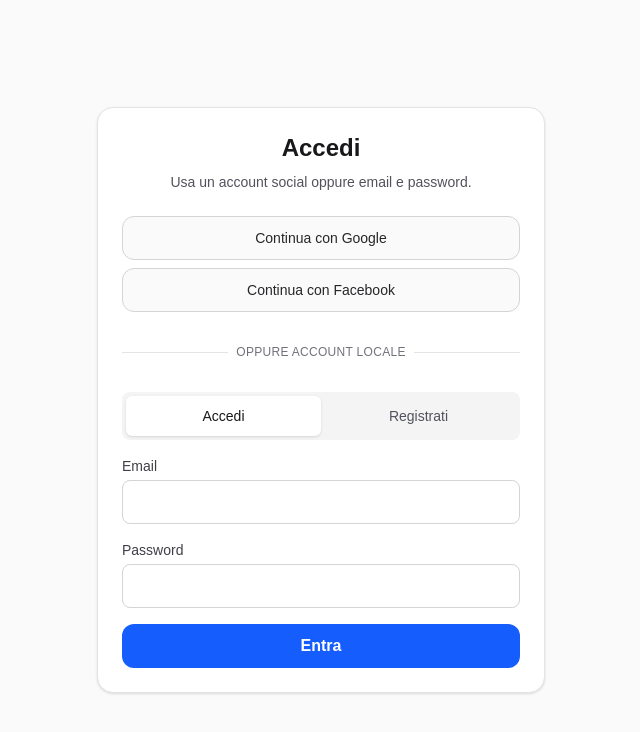
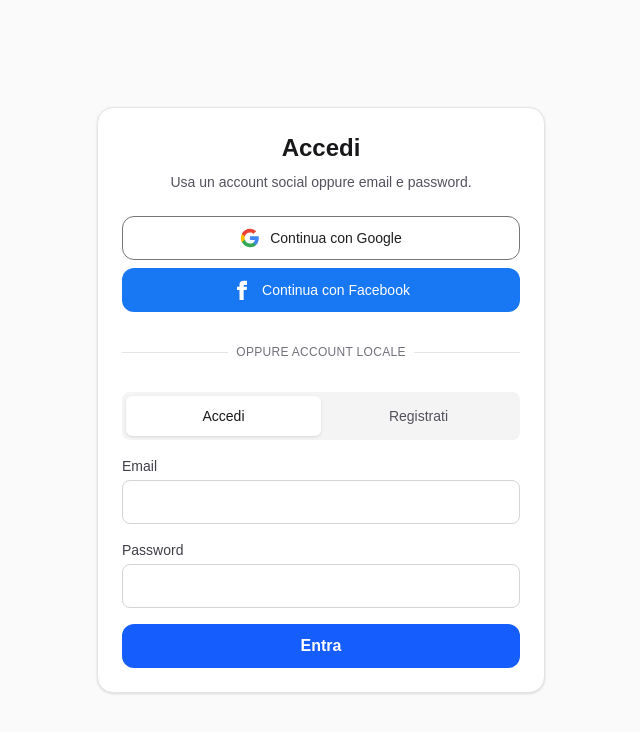
Before and after one commit to TomukiDev/school-games, a Next.js app: page /login in a window 1280 px wide. Shown: the top 732 px of the page, without its empty margins (319-959 px from the left). Built offline with nearby package versions, Linux system fonts and the light colour scheme.

Commit message:
fix(login): added google and facebook icons

```diff
--- a/app/login/LoginForm.tsx
+++ b/app/login/LoginForm.tsx
@@ -5,11 +5,7 @@
 import type { Provider } from "@supabase/supabase-js";
 import { createClient } from "@/lib/supabase/client";
 import { authErrorMessage } from "@/lib/auth-errors";
-
-const OAUTH_PROVIDERS: { id: Provider; label: string }[] = [
-  { id: "google", label: "Google" },
-  { id: "facebook", label: "Facebook" },
-];
+import { FacebookFIcon, GoogleGIcon } from "./oauth-icons";
 
 export default function LoginForm() {
   const router = useRouter();
@@ -92,17 +88,26 @@
       </p>
 
       <div className="mt-6 flex flex-col gap-2">
-        {OAUTH_PROVIDERS.map(({ id, label }) => (
-          <button
-            key={id}
-            type="button"
-            disabled={loading}
-            onClick={() => oauth(id)}
-            className="min-h-11 w-full rounded-xl border border-zinc-300 bg-zinc-50 px-4 py-2.5 text-sm font-medium text-zinc-800 transition hover:bg-zinc-100 disabled:opacity-50 dark:border-zinc-600 dark:bg-zinc-900 dark:text-zinc-100 dark:hover:bg-zinc-800"
-          >
-            Continua con {label}
-          </button>
-        ))}
+        <button
+          type="button"
+          disabled={loading}
+          onClick={() => oauth("google")}
+          aria-label="Continua con Google"
+          className="flex min-h-11 w-full items-center justify-center gap-2.5 rounded-xl border border-[#747775] bg-white px-3 py-2.5 text-sm font-medium text-[#1F1F1F] transition hover:bg-zinc-50 disabled:opacity-50 dark:border-[#8E918F] dark:bg-[#131314] dark:text-[#E3E3E3] dark:hover:bg-zinc-900"
+        >
+          <GoogleGIcon className="h-5 w-5 shrink-0" />
+          <span>Continua con Google</span>
+        </button>
+        <button
+          type="button"
+          disabled={loading}
+          onClick={() => oauth("facebook")}
+          aria-label="Continua con Facebook"
+          className="flex min-h-11 w-full items-center justify-center gap-2.5 rounded-xl bg-[#1877F2] px-3 py-2.5 text-sm font-medium text-white transition hover:bg-[#166fe5] disabled:opacity-50"
+        >
+          <FacebookFIcon className="h-5 w-5 shrink-0 text-white" />
+          <span>Continua con Facebook</span>
+        </button>
       </div>
 
       <div className="relative my-8">
--- /dev/null
+++ b/app/login/oauth-icons.tsx
@@ -0,0 +1,45 @@
+/** Brand-colored SVGs for OAuth buttons (Google / Meta UX guidelines). */
+
+export function GoogleGIcon({ className }: { className?: string }) {
+  return (
+    <svg
+      className={className}
+      viewBox="0 0 24 24"
+      xmlns="http://www.w3.org/2000/svg"
+      aria-hidden
+    >
+      <path
+        fill="#4285F4"
+        d="M22.56 12.25c0-.78-.07-1.53-.2-2.25H12v4.26h5.92c-.26 1.37-1.04 2.53-2.21 3.31v2.77h3.57c2.08-1.92 3.28-4.74 3.28-8.09z"
+      />
+      <path
+        fill="#34A853"
+        d="M12 23c2.97 0 5.46-.98 7.28-2.66l-3.57-2.77c-.98.66-2.23 1.06-3.71 1.06-2.86 0-5.29-1.93-6.16-4.53H2.18v2.84C3.99 20.53 7.7 23 12 23z"
+      />
+      <path
+        fill="#FBBC05"
+        d="M5.84 14.09c-.22-.66-.35-1.36-.35-2.09s.13-1.43.35-2.09V7.07H2.18C1.43 8.55 1 10.22 1 12s.43 3.45 1.18 4.93l2.85-2.22.81-.62z"
+      />
+      <path
+        fill="#EA4335"
+        d="M12 5.38c1.62 0 3.06.56 4.21 1.64l3.15-3.15C17.45 2.09 14.97 1 12 1 7.7 1 3.99 3.47 2.18 7.07l3.66 2.84c.87-2.6 3.3-4.53 6.16-4.53z"
+      />
+    </svg>
+  );
+}
+
+export function FacebookFIcon({ className }: { className?: string }) {
+  return (
+    <svg
+      className={className}
+      viewBox="0 0 24 24"
+      xmlns="http://www.w3.org/2000/svg"
+      aria-hidden
+    >
+      <path
+        fill="currentColor"
+        d="M9 8H6v4h3v12h5V12h3.642l.358-4H14V7.333C14 6.378 14.192 6 15.115 6H18V1h-3.808C10.596 1 9 2.583 9 5.615V8z"
+      />
+    </svg>
+  );
+}
```
